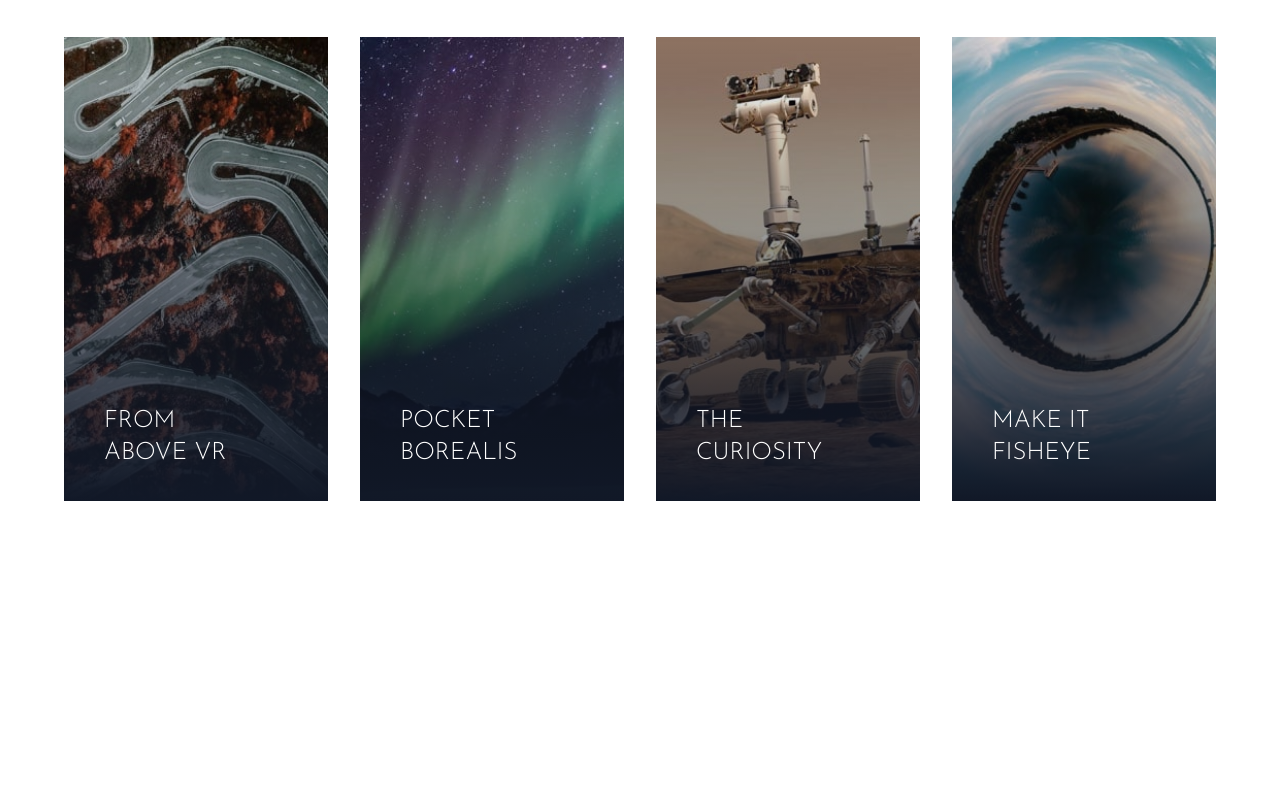
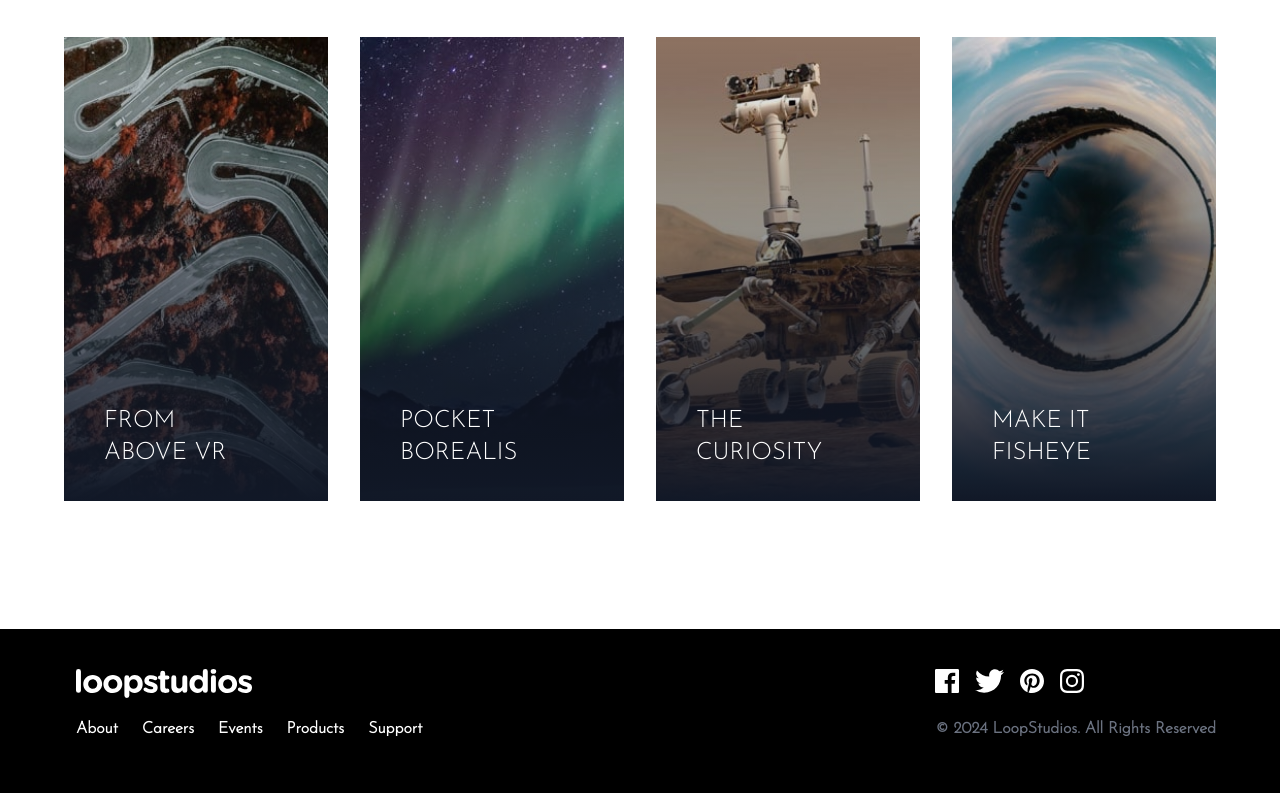
Before and after one commit to yasserfarhadi/loop-studio-tailwind-cli, a website: page src/index.html in a window 1280 px wide. Shown: the part 2007-2800 px from the top of the page. Before the commit the page ends 2636 px from the top, so only its background shows below. Drawn offline with Linux system fonts and the light colour scheme.

Commit message:
footer section

```diff
--- a/src/index.html
+++ b/src/index.html
@@ -280,5 +280,112 @@
         </div>
       </div>
     </section>
+
+    <footer class="bg-black">
+      <!-- Container -->
+      <div class="container max-w-6xl py-10 mx-auto">
+        <!-- Footer Flex Container -->
+        <div
+          class="flex flex-col items-center mb-8 space-y-6 md:flex-row md:space-y-0 md:justify-between md:items-start"
+        >
+          <!-- Menu & Logo Container -->
+          <div
+            class="flex flex-col items-center space-y-8 md:items-start md:space-y-4"
+          >
+            <!-- Logo -->
+            <div class="h-8">
+              <img src="images/logo.svg" alt="" class="w-44 md:ml-3" />
+            </div>
+            <!-- Menu Container -->
+            <div
+              class="flex flex-col items-center space-y-4 font-bold text-white md:flex-row md:space-y-0 md:space-x-6 md:ml-3"
+            >
+              <!-- Item 1 -->
+              <div class="h-10 group">
+                <a href="#">About</a>
+                <div
+                  class="mx-2 group-hover:border-b group-hover:border-blue-50"
+                ></div>
+              </div>
+
+              <!-- Item 2 -->
+              <div class="h-10 group">
+                <a href="#">Careers</a>
+                <div
+                  class="mx-2 group-hover:border-b group-hover:border-blue-50"
+                ></div>
+              </div>
+
+              <!-- Item 3 -->
+              <div class="h-10 group">
+                <a href="#">Events</a>
+                <div
+                  class="mx-2 group-hover:border-b group-hover:border-blue-50"
+                ></div>
+              </div>
+
+              <!-- Item 4 -->
+              <div class="h-10 group">
+                <a href="#">Products</a>
+                <div
+                  class="mx-2 group-hover:border-b group-hover:border-blue-50"
+                ></div>
+              </div>
+
+              <!-- Item 5 -->
+              <div class="h-10 group">
+                <a href="#">Support</a>
+                <div
+                  class="mx-2 group-hover:border-b group-hover:border-blue-50"
+                ></div>
+              </div>
+            </div>
+          </div>
+
+          <!-- Social & Copy Container -->
+
+          <div
+            class="flex flex-col items-start justify-between space-y-4 text-gray-500"
+          >
+            <!-- Icons Container -->
+            <div
+              class="flex items-center justify-center mx-auto space-x-4 md:justify-end md:mx-0"
+            >
+              <!-- Icon 1 -->
+              <div class="h-8 group">
+                <a href="#">
+                  <img src="images/icon-facebook.svg" alt="" class="h-6" />
+                </a>
+              </div>
+
+              <!-- Icon 2 -->
+              <div class="h-8 group">
+                <a href="#">
+                  <img src="images/icon-twitter.svg" alt="" class="h-6" />
+                </a>
+              </div>
+
+              <!-- Icon 3 -->
+              <div class="h-8 group">
+                <a href="#">
+                  <img src="images/icon-pinterest.svg" alt="" class="h-6" />
+                </a>
+              </div>
+
+              <!-- Icon 4 -->
+              <div class="h-8 group">
+                <a href="#">
+                  <img src="images/icon-instagram.svg" alt="" class="h-6" />
+                </a>
+              </div>
+            </div>
+            <!-- Copy -->
+            <div class="font-bold">
+              &copy; 2024 LoopStudios. All Rights Reserved
+            </div>
+          </div>
+        </div>
+      </div>
+    </footer>
   </body>
 </html>
--- a/src/input.css
+++ b/src/input.css
@@ -5,7 +5,7 @@
 #hero {
   background-image: url('./images/desktop/image-hero.jpg');
   background-repeat: no-repeat;
-  background-sise: cover;
+  background-size: cover;
 }
 
 @media (max-width: 576px) {
```
Also changed, not shown: src/styles.css.
